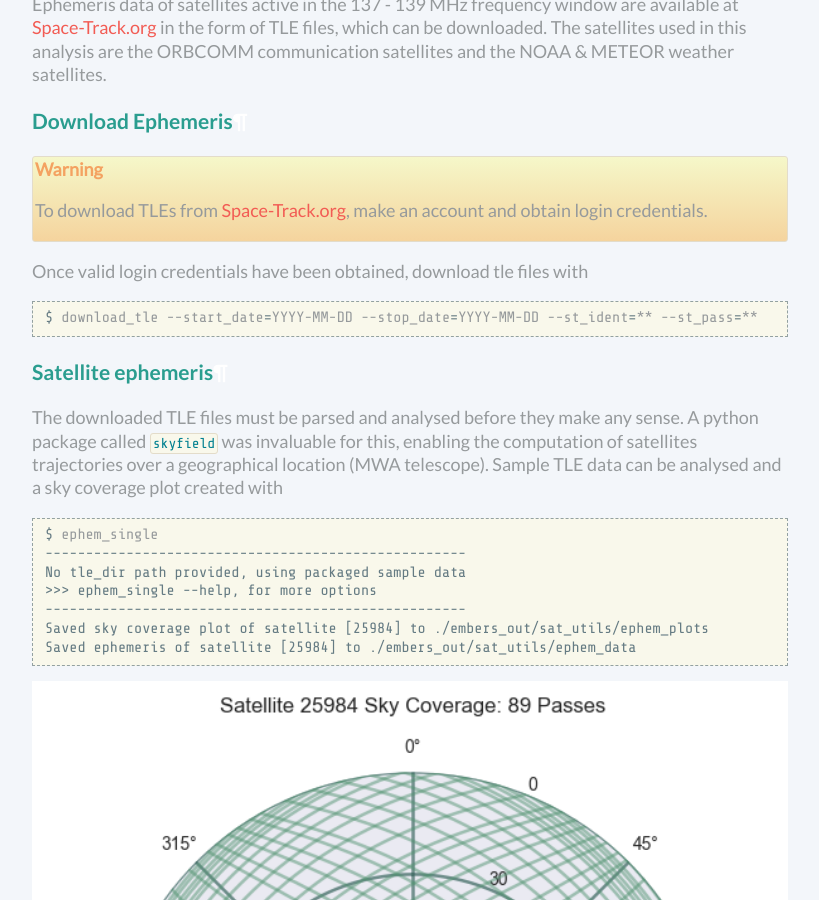
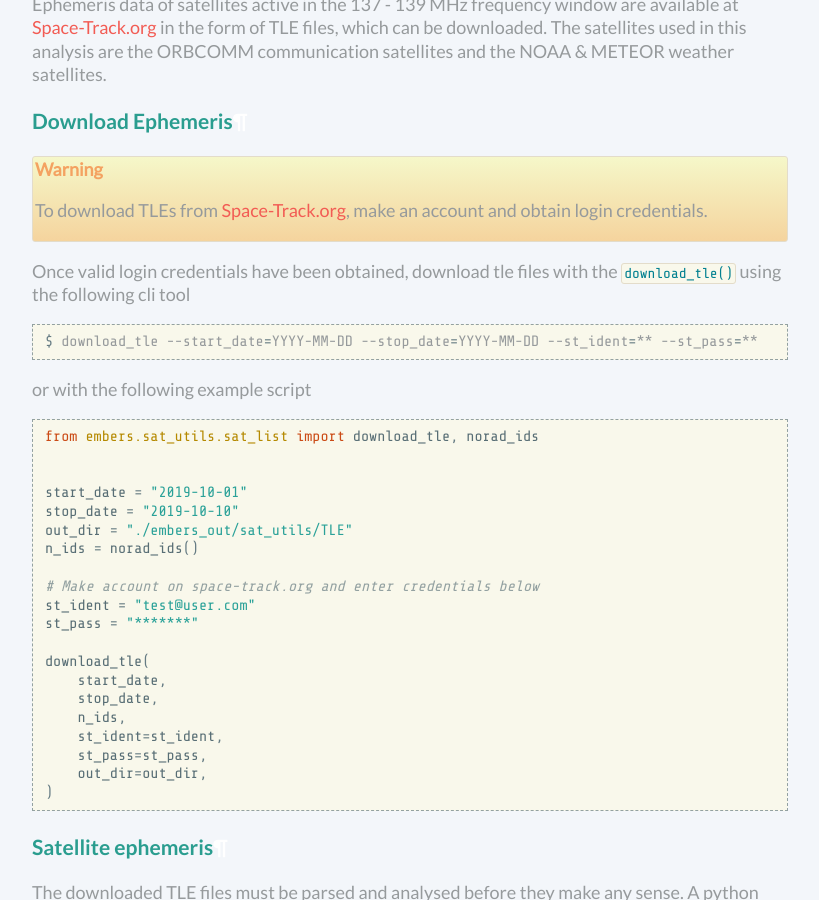
Before and after one commit to amanchokshi/EMBERS, a Sphinx documentation site: the page built from docs/embersbyexample.rst, in a window 1280 px wide and 900 px high, scrolled down 7260 px. Shown: the whole window, without its empty margins (230-1049 px from the left). Built offline with Sphinx 7.4.7, drawn with Linux system fonts in a browser that asks for light colours.

Commit message:
Download TLE example code

```diff
--- a/docs/embersbyexample.rst
+++ b/docs/embersbyexample.rst
@@ -270,11 +270,37 @@ Download Ephemeris
     To download TLEs from `Space-Track.org <https://www.space-track.org/>`_,
     make an account and obtain login credentials.
 
-Once valid login credentials have been obtained, download tle files with
+Once valid login credentials have been obtained, download tle files with the :func:`~embers.sat_utils.sat_list.download_tle` using the following cli tool
 
 .. code-block:: console
 
     $ download_tle --start_date=YYYY-MM-DD --stop_date=YYYY-MM-DD --st_ident=** --st_pass=**
+
+or with the following example script
+
+.. code-block:: python
+
+    from embers.sat_utils.sat_list import download_tle, norad_ids
+
+
+    start_date = "2019-10-01"
+    stop_date = "2019-10-10"
+    out_dir = "./embers_out/sat_utils/TLE"
+    n_ids = norad_ids()
+
+    # Make account on space-track.org and enter credentials below
+    st_ident = "test@user.com"
+    st_pass = "*******"
+
+    download_tle(
+        start_date,
+        stop_date,
+        n_ids,
+        st_ident=st_ident,
+        st_pass=st_pass,
+        out_dir=out_dir,
+    )
+
 
 
 Satellite ephemeris
```
